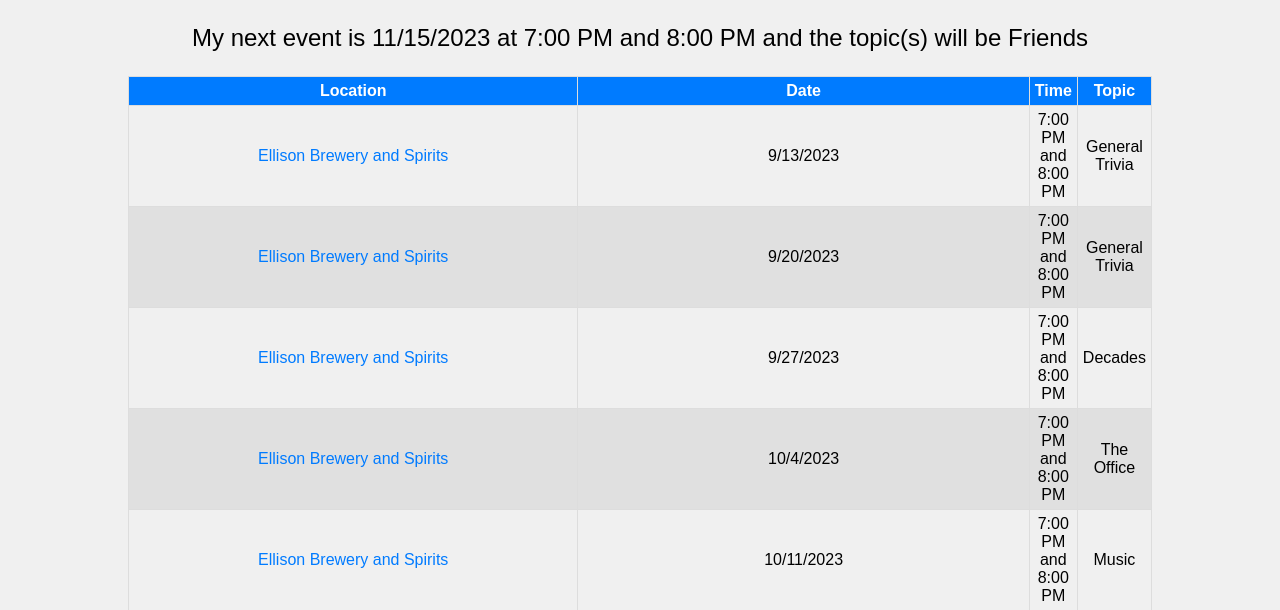
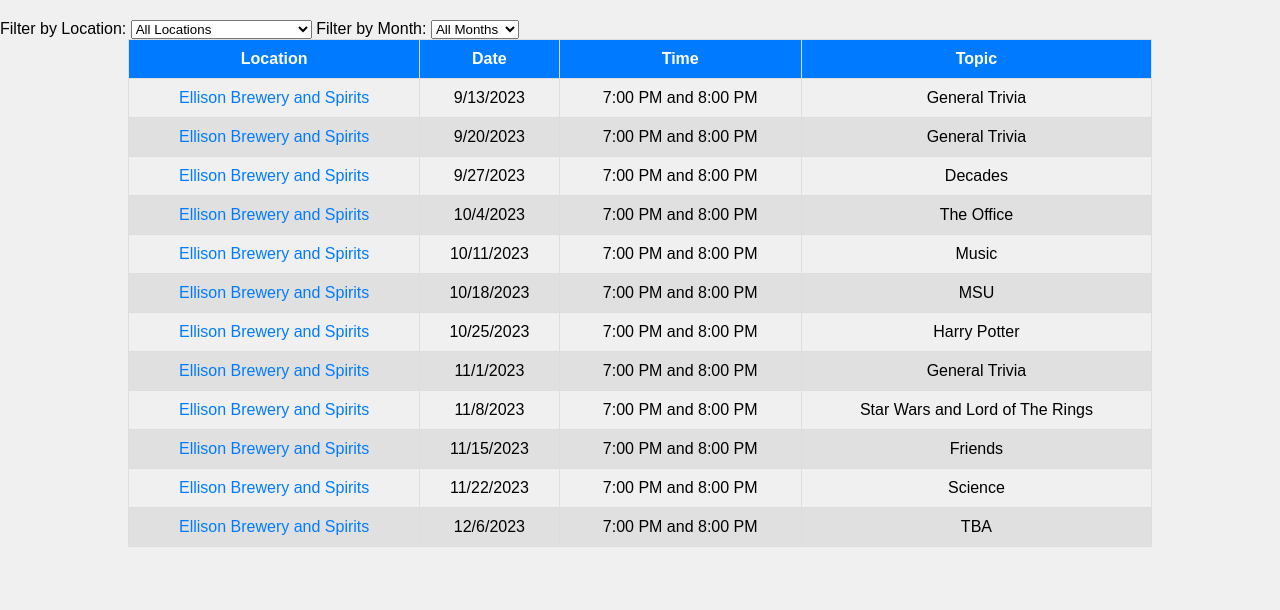
Before and after one commit to joneskyle0/joneskyle0.github.io, a PHP site: page /upcoming_events.html in a window 1280 px wide. Shown: the part 100-710 px from the top of the page. After the commit the page ends 647 px from the top, so only its background shows below. Run offline with PHP 8.4, Linux system fonts and the light colour scheme.

Commit message:
update styles

```diff
--- a/styles.css
+++ b/styles.css
@@ -72,35 +72,40 @@
     text-decoration: underline;
 }
 
-/* Additional CSS to center, format, and add zebra striping to the table */
+/* Table styles for upcoming events */
 .upcoming-events {
-margin: 0 auto; /* Center the table horizontally */
+    margin: 0 auto; /* Center the table horizontally */
     width: 80%; /* Adjust the table width as needed */
     border-collapse: collapse; /* Remove default cell spacing */
 }
+
 .upcoming-events th, .upcoming-events td {
     border: 1px solid #ddd; /* Add border to table cells */
-    padding: 5px; /* Add padding to cells for spacing */
+    padding: 10px; /* Add padding to cells for spacing */
     text-align: center; /* Center-align cell content */
-    width: 50%;
 }
+
 .upcoming-events th {
     background-color: #007BFF; /* Header background color */
     color: #fff; /* Header text color */
 }
+
 .upcoming-events tbody tr:nth-child(odd) {
     background-color: #f0f0f0; /* Zebra striping for odd rows */
 }
+
 .upcoming-events tbody tr:nth-child(even) {
     background-color: #e0e0e0; /* Zebra striping for even rows */
 }
+
 .upcoming-events th, .upcoming-events td {
     font-size: 16px; /* Increase text size */
 }
 
+/* Style for the large text */
 .large-text {
-    font-size: 24px; /* Increase text size */
-    text-align: center; /* Center-align text */
-    margin-top: 20px; /* Add space above the text */
-    margin-bottom: 20px; /* Add space below the text */
+    font-size: 24px;
+    text-align: center;
+    margin-top: 20px;
+    margin-bottom: 20px;
 }
--- a/upcoming_events.html
+++ b/upcoming_events.html
@@ -21,6 +21,31 @@
         <p class="large-text"></p>
     </div>
 
+ <!-- Filter options for location and month -->
+ <div id="filter-options">
+    <label for="location-filter">Filter by Location:</label>
+    <select id="location-filter">
+        <option value="all">All Locations</option>
+        <option value="Ellison Brewery and Spirits">Ellison Brewery and Spirits</option>
+    </select>
+    <label for="month-filter">Filter by Month:</label>
+    <select id="month-filter">
+        <option value="all">All Months</option>
+        <option value="01">January</option>
+        <option value="02">February</option>
+        <option value="03">March</option>
+        <option value="04">April</option>
+        <option value="05">May</option>
+        <option value="06">June</option>
+        <option value="07">July</option>
+        <option value="08">August</option>
+        <option value="09">September</option>
+        <option value="10">October</option>
+        <option value="11">November</option>
+        <option value="12">December</option>
+    </select>
+
+</div>
     <!-- Table for upcoming events -->
     <table class="upcoming-events">
         <thead>
--- a/upcoming_events.js
+++ b/upcoming_events.js
@@ -1,30 +1,38 @@
 document.addEventListener("DOMContentLoaded", function () {
     const currentDate = new Date();
 
+    // Select elements for filtering
+    const locationFilter = document.getElementById("location-filter");
+    const monthFilter = document.getElementById("month-filter");
+
+    // Table rows
     const rows = document.querySelectorAll(".upcoming-events tbody tr");
 
-    let nextEventDate = null;
-    let nextEventTime = null;
-    let nextEventTopic = null;
+    // Add event listeners for filters
+    locationFilter.addEventListener("change", filterTable);
+    monthFilter.addEventListener("change", filterTable);
 
-    for (let row of rows) {
-        const dateString = row.querySelector("td:nth-child(2)").innerText;
-        const [month, day, year] = dateString.split("/");
-        const rowDate = new Date(`${year}-${month}-${day}T19:00:00`); // Assume 7:00 PM for the event time
+    // Function to filter the table based on location and month
+    function filterTable() {
+        const selectedLocation = locationFilter.value;
+        const selectedMonth = monthFilter.value;
 
-        if (rowDate >= currentDate) {
-            nextEventDate = dateString;
-            nextEventTime = row.querySelector("td:nth-child(3)").innerText;
-            nextEventTopic = row.querySelector("td:nth-child(4)").innerText;
-            break;
+        for (let row of rows) {
+            const location = row.querySelector("td:first-child a").textContent;
+            const date = row.querySelector("td:nth-child(2)").textContent;
+            const [month,] = date.split("/");
+
+            if (
+                (selectedLocation === "all" || location === selectedLocation) &&
+                (selectedMonth === "all" || month === selectedMonth)
+            ) {
+                row.style.display = "table-row";
+            } else {
+                row.style.display = "none";
+            }
         }
     }
 
-    const upcomingTopicElement = document.getElementById("upcoming-topic");
-    if (nextEventDate && nextEventTime && nextEventTopic) {
-        const message = `My next event is ${nextEventDate} at ${nextEventTime} and the topic(s) will be ${nextEventTopic}`;
-        upcomingTopicElement.querySelector(".large-text").textContent = message;
-    } else {
-        upcomingTopicElement.querySelector(".large-text").textContent = "Stay tuned for upcoming events!";
-    }
+    // Initial filter
+    filterTable();
 });
```
